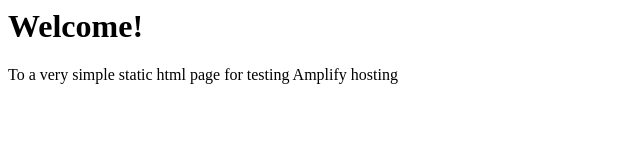
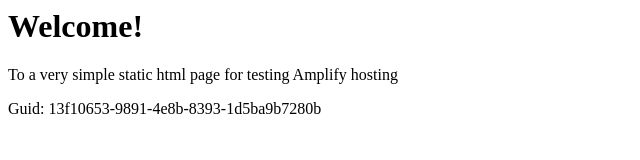
Before and after one commit to aws-aemilia-icn/Github-PR-Commit-Integration-Test-DoNotTouch-Gith-P5X5MO5I-v1-preprod-ap-northeast-2, a website: page src/index.html in a window 1280 px wide. Shown: the whole page, without its empty margins (0-640 px from the left). Drawn offline with Linux system fonts and the light colour scheme.

Commit message:
commit from integ tests

```diff
--- a/src/index.html
+++ b/src/index.html
@@ -1,3 +1,5 @@
+
+
 <html lang="en">
 
 <head>
@@ -10,6 +12,6 @@
 <body>
     <h1>Welcome!</h1>
     <p>To a very simple static html page for testing Amplify hosting</p>
-</body>
+    <p>Guid: 13f10653-9891-4e8b-8393-1d5ba9b7280b</p></body>
 
 </html>
```
